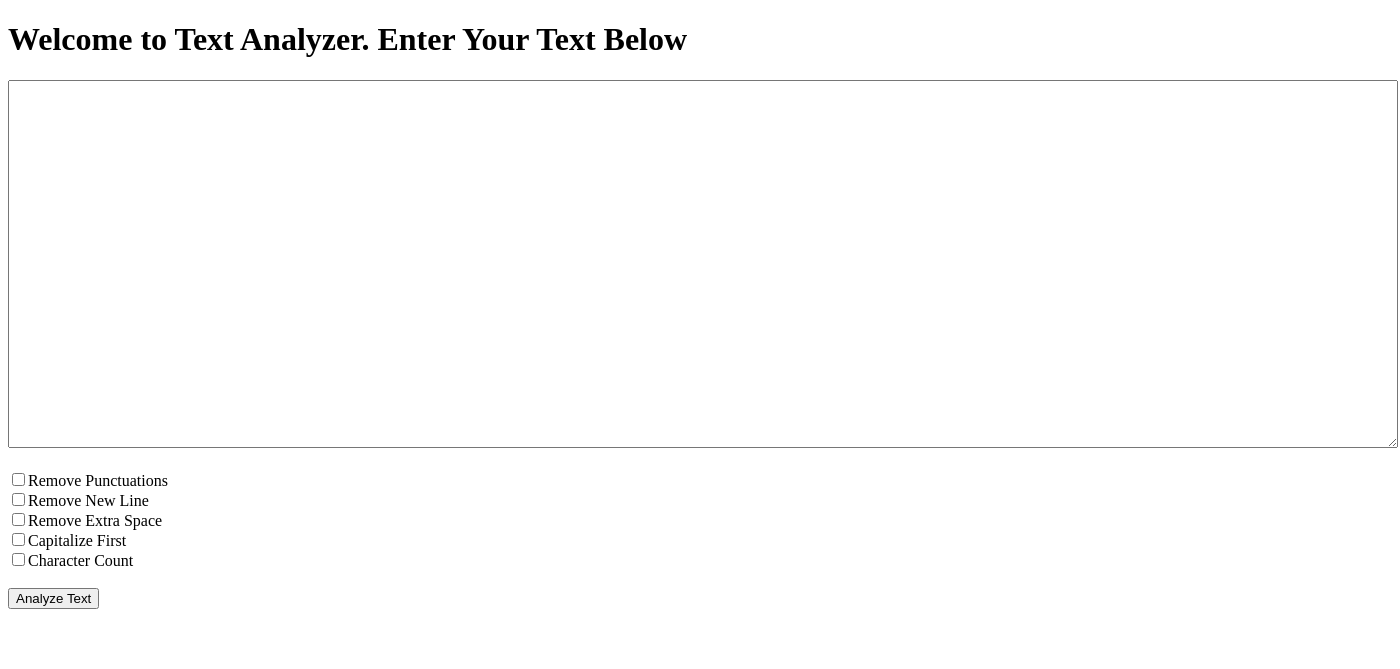
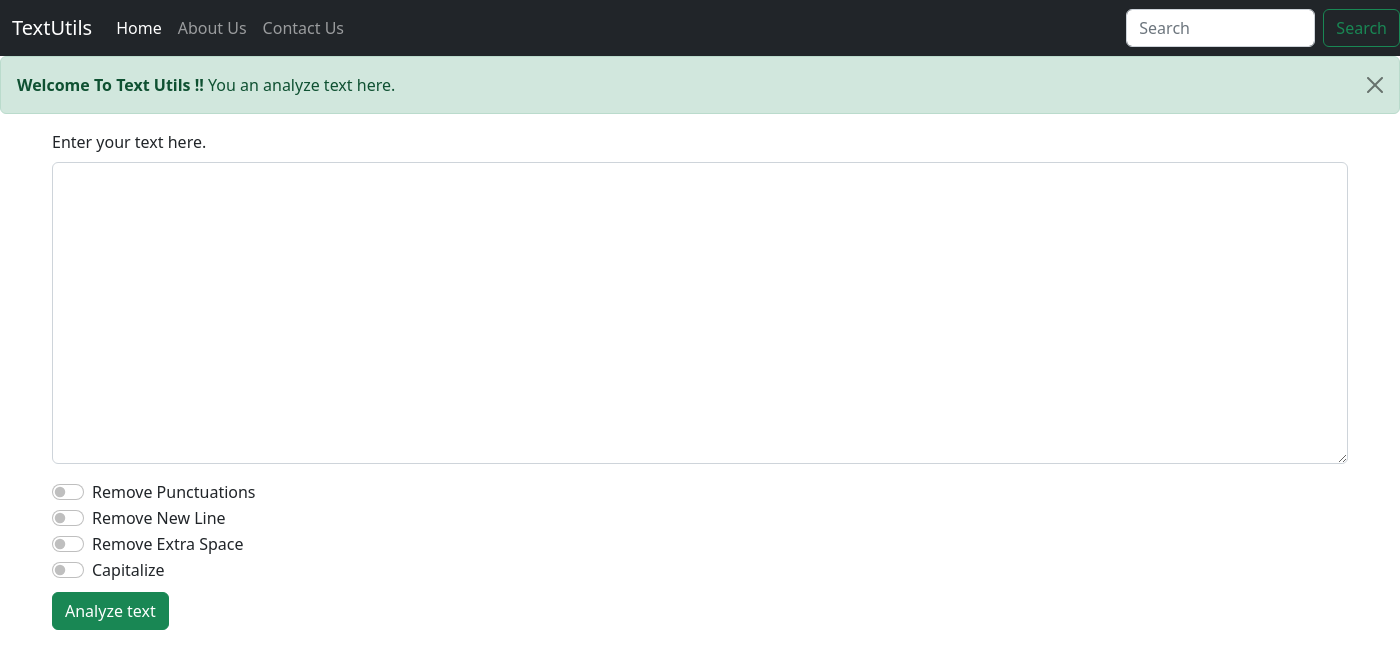
Before and after one commit to icurious/textutils_django, a Django app: page / in a window 1400 px wide. Shown: the top 669 px of the page. Run offline with Django 4.2, Linux system fonts and the light colour scheme.

Commit message:
Text utils with bootstrap and bugs fixed

```diff
--- a/templates/index.html
+++ b/templates/index.html
@@ -1,24 +1,80 @@
-<!DOCTYPE html>
-<html lang="en" xmlns="http://www.w3.org/1999/html">
-<head>
-    <meta charset="UTF-8">
-    <title>Text Utils</title>
-</head>
-<body>
-<h1>Welcome to Text Analyzer. Enter Your Text Below</h1>
+<!doctype html>
+<html lang="en">
+  <head>
+    <meta charset="utf-8">
+    <meta name="viewport" content="width=device-width, initial-scale=1">
+    <title>TextUtils</title>
+    <link href="https://cdn.jsdelivr.net/npm/bootstrap@5.2.1/dist/css/bootstrap.min.css" rel="stylesheet" integrity="sha384-iYQeCzEYFbKjA/T2uDLTpkwGzCiq6soy8tYaI1GyVh/UjpbCx/TYkiZhlZB6+fzT" crossorigin="anonymous">
+  </head>
+  <body>
+    <nav class="navbar navbar-expand-lg navbar-dark bg-dark">
+  <div class="container-fluid">
+    <a class="navbar-brand" href="#">TextUtils</a>
+    <button class="navbar-toggler" type="button" data-bs-toggle="collapse" data-bs-target="#navbarNav" aria-controls="navbarNav" aria-expanded="false" aria-label="Toggle navigation">
+      <span class="navbar-toggler-icon"></span>
+    </button>
+    <div class="collapse navbar-collapse" id="navbarNav">
+      <ul class="navbar-nav">
+        <li class="nav-item">
+          <a class="nav-link active" aria-current="page" href="/">Home</a>
+        </li>
+        <li class="nav-item">
+          <a class="nav-link" href="#">About Us</a>
+        </li>
+        <li class="nav-item">
+          <a class="nav-link" href="#">Contact Us</a>
+        </li>
+      </ul>
+    </div>
+  </div>
+            <form class="d-flex" role="search">
+      <input class="form-control me-2" type="search" placeholder="Search" aria-label="Search">
+      <button class="btn btn-outline-success" type="submit">Search</button>
+    </form>
+</nav>
 
-<form action="/analyzer" method="get">
-    <textarea name="text" style="width: 1384px; height: 362px;"></textarea>
-    <br><br>
-    <input type="checkbox" name="removepunc">Remove Punctuations<br>
-    <input type="checkbox" name="removenewline">Remove New Line<br>
-    <input type="checkbox" name="removeextraspace">Remove Extra Space<br>
-    <input type="checkbox" name="capsall">Capitalize First<br>
-    <input type="checkbox" name="charcount">Character Count
-    <br><br>
-    <button type="submit">Analyze Text</button>
+    <div class="alert alert-success alert-dismissible fade show" role="alert">
+  <strong>Welcome To Text  Utils !!</strong> You an analyze text here.
+  <button type="button" class="btn-close" data-bs-dismiss="alert" aria-label="Close"></button>
+</div>
 
-</form>
+<div class="container">
 
-</body>
+  <form action="/analyzer" method="post">
+    {% csrf_token %}
+
+
+<div class="mb-3">
+  <label for="exampleFormControlTextarea1" class="form-label">Enter your text here.</label>
+  <textarea class="form-control" id="exampleFormControlTextarea1" name="text" rows="12"></textarea>
+</div>
+
+<div class="form-check form-switch">
+  <input class="form-check-input" type="checkbox" role="switch" id="flexSwitchCheck1" name="removepunc">
+  <label class="form-check-label" for="flexSwitchCheck1">Remove Punctuations</label>
+</div>
+
+  <div class="form-check form-switch">
+  <input class="form-check-input" type="checkbox" role="switch" id="flexSwitchCheck2" name="removenewline">
+  <label class="form-check-label" for="flexSwitchCheck2">Remove New Line</label>
+</div>
+
+  <div class="form-check form-switch">
+  <input class="form-check-input" type="checkbox" role="switch" id="flexSwitchCheck3" name="removeextraspace">
+  <label class="form-check-label" for="flexSwitchCheck3">Remove Extra Space</label>
+</div>
+
+  <div class="form-check form-switch">
+  <input class="form-check-input" type="checkbox" role="switch" id="flexSwitchCheck4" name="capsall">
+  <label class="form-check-label" for="flexSwitchCheck4">Capitalize</label>
+</div>
+
+  <button type="submit" class="btn btn-success mt-2">Analyze text</button>
+
+  </form>
+</div>
+
+
+    <script src="https://cdn.jsdelivr.net/npm/bootstrap@5.2.1/dist/js/bootstrap.bundle.min.js" integrity="sha384-u1OknCvxWvY5kfmNBILK2hRnQC3Pr17a+RTT6rIHI7NnikvbZlHgTPOOmMi466C8" crossorigin="anonymous"></script>
+  </body>
 </html>
--- a/textutils/views.py
+++ b/textutils/views.py
@@ -12,46 +12,41 @@ def index(request):
 
 def analyzer(request):
     # Get text from HTML
-    get_text = request.GET.get('text','default')
+    get_text = request.POST.get('text','default')
 
     # Create text object
     text_object = AnalyzeText(get_text)
 
     # GET Flags from html page
-    remove_punc_flag = request.GET.get('removepunc', 'off')
-    remove_new_line_flag = request.GET.get('removenewline', 'off')
-    remove_extra_space_flag = request.GET.get('removeextraspace', 'off')
-    capitalize_flag = request.GET.get('capsall', 'off')
-    character_count_flag = request.GET.get('charcount', 'off')
+    remove_punc_flag = request.POST.get('removepunc', 'off')
+    remove_new_line_flag = request.POST.get('removenewline', 'off')
+    remove_extra_space_flag = request.POST.get('removeextraspace', 'off')
+    capitalize_flag = request.POST.get('capsall', 'off')
 
     # Check flags and analyze
     if remove_punc_flag == 'on':
         analyzed_text = text_object.remove_punctuations()
         params = {'purpose': 'Removed Punctuations', 'analyzed_text': analyzed_text}
-        return render(request, 'analyzer.html', params)
+        text_object = AnalyzeText(analyzed_text)
 
-    elif remove_new_line_flag == 'on':
+    if remove_new_line_flag == 'on':
         analyzed_text = text_object.remove_newline()
         params = {'purpose': 'Removed New Lines', 'analyzed_text': analyzed_text}
-        return render(request, 'analyzer.html', params)
+        text_object = AnalyzeText(analyzed_text)
 
-    elif remove_extra_space_flag == 'on':
+    if remove_extra_space_flag == 'on':
         analyzed_text = text_object.remove_extra_space()
         params = {'purpose': 'Removed Extra Spaces', 'analyzed_text': analyzed_text}
-        return render(request, 'analyzer.html', params)
+        text_object = AnalyzeText(analyzed_text)
 
-    elif capitalize_flag == 'on':
+    if capitalize_flag == 'on':
         analyzed_text = text_object.capitalize()
         params = {'purpose': 'Capitalized', 'analyzed_text': analyzed_text}
-        return render(request, 'analyzer.html', params)
 
-    elif character_count_flag == 'on':
-        analyzed_text = "Your Character Count is {}" .format(text_object.character_counter())
-        params = {'purpose': 'Capitalized', 'analyzed_text': analyzed_text}
-        return render(request, 'analyzer.html', params)
+    if remove_punc_flag != 'on' and remove_new_line_flag != 'on' and remove_extra_space_flag != 'on' and capitalize_flag != 'on':
+        return HttpResponse("Error")
 
-    else:
-        return HttpResponse("Error")
+    return render(request, 'analyzer.html', params)
 
 
 class AnalyzeText:
@@ -70,7 +65,7 @@ class AnalyzeText:
         result = ''
         print(self.text)
         for character in self.text:
-            if character != '\n':
+            if character != '\n' and character!='\r':
                 result+=character
         return result
 
@@ -86,68 +81,3 @@ class AnalyzeText:
         for letter in self.text:
             result+=letter.upper()
         return result
-
-    def character_counter(self):
-        return str(len(self.text))
-
-
-
-
-
-
-
-
-
-
-
-
-
-
-# def about(request):
-#     original_path = os.getcwd()
-#     path = 'C:\\Users\\GS-3348\\Desktop\\Django\\textutils'
-#     filename = 'one.txt'
-#     os.chdir(path)
-#
-#     for root, dirs, files in os.walk(path):
-#         for name in files:
-#             if name == filename:
-#                 with open(filename, 'r') as f:
-#                     lines = f.readlines()
-#     _about = "".join(lines)
-#     print(_about)
-#     return HttpResponse(_about)
-#
-# def navigator(request):
-#     html = '''
-#             <h1>Site Navigator </h1>
-#             <br>
-#             <ol>
-#             <li><a href = https://www.google.com/>Google</a></li>
-#             <li><a href = https://linuxize.com/>Linux</a></li>
-#             <li><a href = https://www.geeksforgeeks.org/>GeeksForGeeks</a></li>
-#             </ol>
-#             '''
-#     return HttpResponse(html)
-#
-#
-# def home(request):
-#     return HttpResponse("Home")
-#
-# def removepunc(request):
-#     # Get text from html
-#     get_text = request.GET.get('text', 'default')
-#     print(get_text)
-#     return HttpResponse("Remove Punctuation")
-#
-# def newlineremove(request):
-#     return HttpResponse("Remove New Line")
-#
-# def capitalizefirst(request):
-#     return HttpResponse("Capitalize First")
-#
-# def spaceremover(request):
-#     return HttpResponse("Space Remover")
-#
-# def charcount(request):
-#     return HttpResponse("Character Count")
```
Also changed, not shown: templates/analyzer.html (+52 -9 lines).
